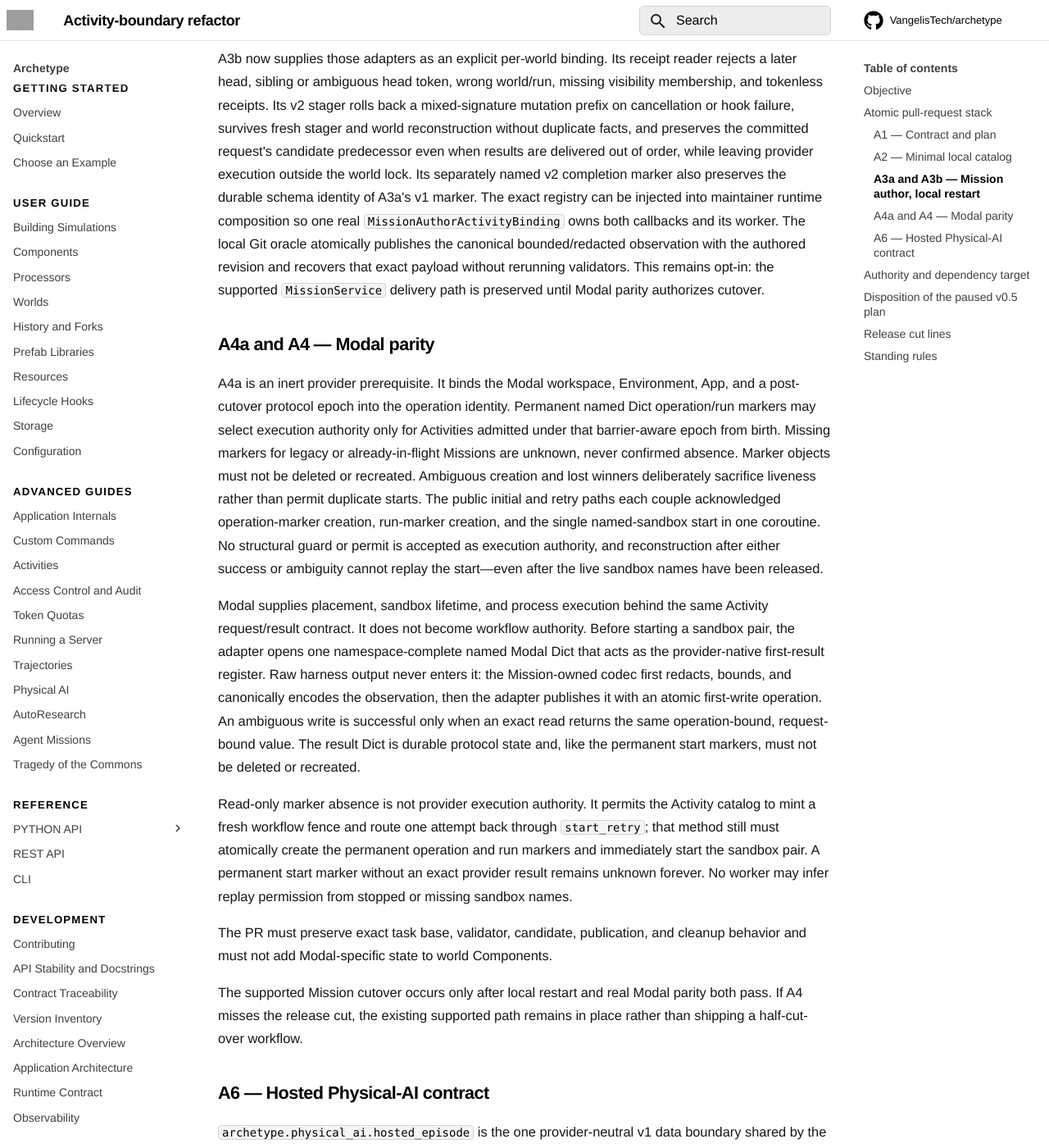
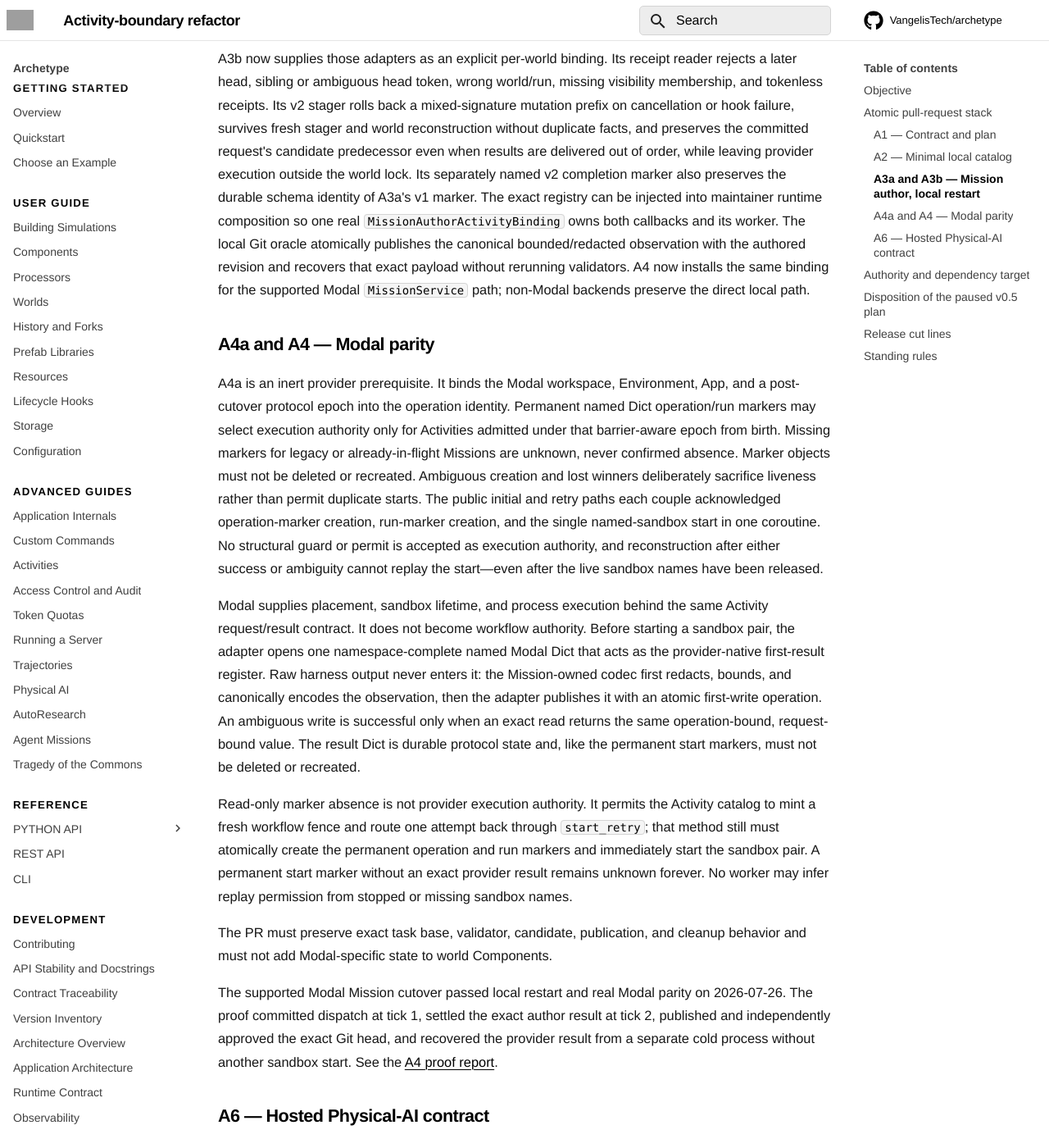
Before and after one commit to VangelisTech/archetype, an MkDocs documentation site: the page built from docs/planning/activity-boundary-refactor.md, in a window 1280 px wide and 1400 px high, scrolled down 4155 px. Shown: the whole window at 82% size. Built offline with MkDocs 1.6.1 and Material for MkDocs 9.7.7, drawn with Linux system fonts in a browser that asks for light colours; comment, search, counter and statistics services are not loaded; grey boxes are pictures that could not be loaded.

Commit message:
docs: record Modal author Activity proof

```diff
--- a/docs/planning/activity-boundary-refactor.md
+++ b/docs/planning/activity-boundary-refactor.md
@@ -136,9 +136,9 @@ of A3a's v1 marker. The exact registry can be injected into maintainer runtime
 composition so one real `MissionAuthorActivityBinding` owns both callbacks and
 its worker. The local Git oracle atomically publishes the canonical
 bounded/redacted observation with the authored revision and recovers that exact
-payload without rerunning validators. This remains opt-in: the supported
-`MissionService` delivery path is preserved until Modal parity authorizes
-cutover.
+payload without rerunning validators. A4 now installs the same binding for the
+supported Modal `MissionService` path; non-Modal backends preserve the direct
+local path.
 
 ### A4a and A4 — Modal parity
 
@@ -176,9 +176,12 @@ worker may infer replay permission from stopped or missing sandbox names.
 The PR must preserve exact task base, validator, candidate, publication, and
 cleanup behavior and must not add Modal-specific state to world Components.
 
-The supported Mission cutover occurs only after local restart and real Modal
-parity both pass. If A4 misses the release cut, the existing supported path
-remains in place rather than shipping a half-cut-over workflow.
+The supported Modal Mission cutover passed local restart and real Modal parity
+on 2026-07-26. The proof committed dispatch at tick 1, settled the exact author
+result at tick 2, published and independently approved the exact Git head, and
+recovered the provider result from a separate cold process without another
+sandbox start. See the
+[A4 proof report](../reports/2026-07-26-modal-mission-author-activity-proof.md).
 
 ### A6 — Hosted Physical-AI contract
 
```
Also changed, not shown: docs/guide/activities.md (+9 -0 lines), docs/guide/agent-missions.md (+9 -7 lines), docs/reports/2026-07-26-modal-mission-author-activity-proof.md (added, +78 -0 lines), 2 other files.
